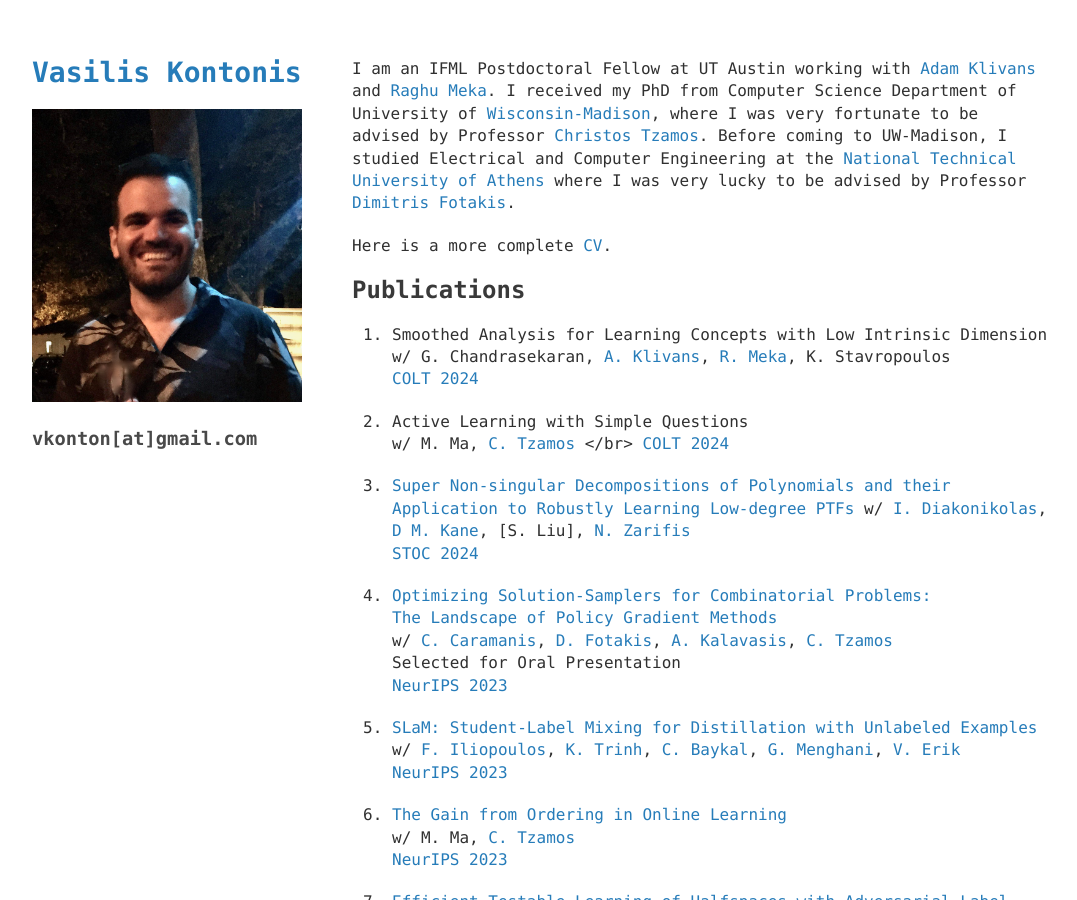
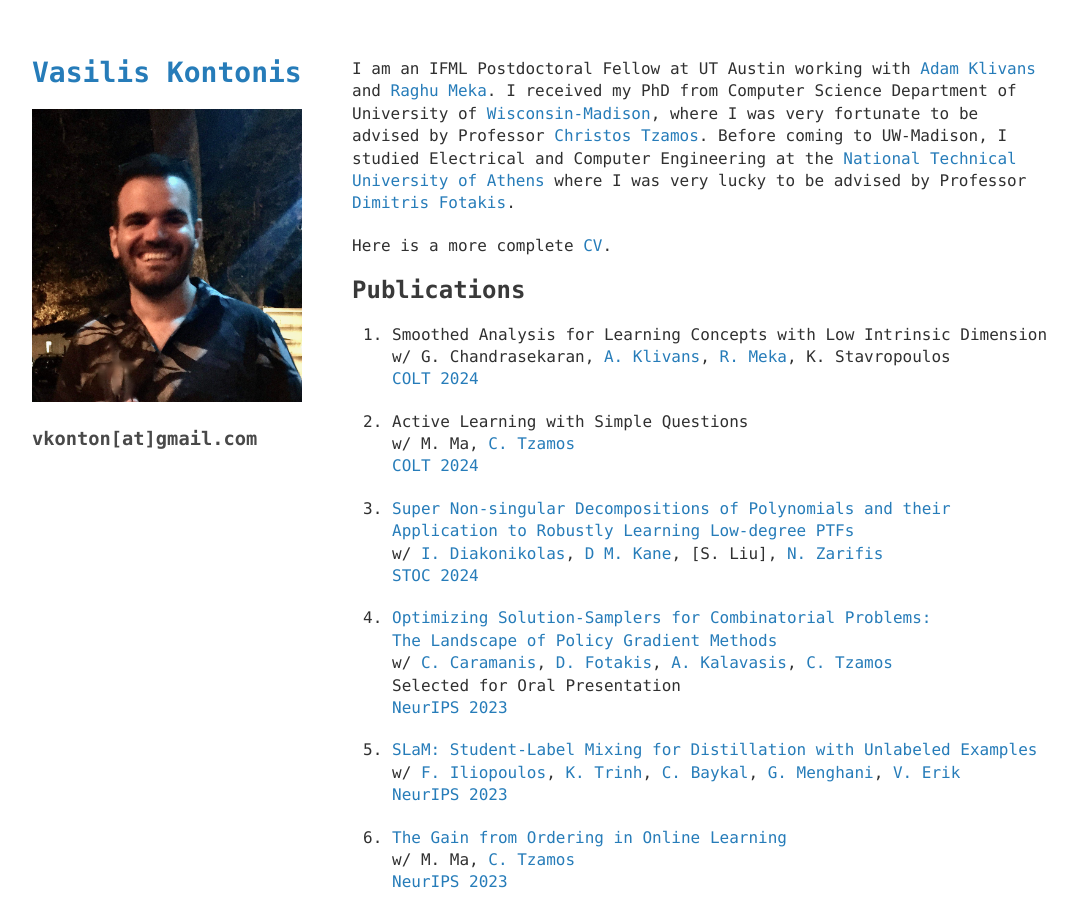
Before and after one commit to vkonton/vkonton.github.io, a Jekyll site: the page built from index.md, in a window 1280 px wide and 900 px high. Shown: the whole window, without its empty margins (98-1175 px from the left). Built offline with Jekyll 4.4.1, drawn with Linux system fonts in a browser that asks for light colours.

Commit message:
Fix line breaks

```diff
--- a/index.md
+++ b/index.md
@@ -26,10 +26,11 @@ Here is a more complete [CV](assets/cv/cv.pdf).
    [COLT 2024](http://learningtheory.org/colt2024/)
 
 1. Active Learning with Simple Questions <br/>
-   w/ M. Ma, [C. Tzamos][tzamos] </br>
+   w/ M. Ma, [C. Tzamos][tzamos] <br/>
    [COLT 2024](http://learningtheory.org/colt2024/)
 
-1. [Super Non-singular Decompositions of Polynomials and their Application to Robustly Learning Low-degree PTFs](https://arxiv.org/html/2404.00529v1)
+1. [Super Non-singular Decompositions of Polynomials and their](https://arxiv.org/html/2404.00529v1) <br/>
+   [Application to Robustly Learning Low-degree PTFs](https://arxiv.org/html/2404.00529v1) <br/>
    w/ [I. Diakonikolas][idiakonikolas], [D M. Kane][kane], [S. Liu], [N. Zarifis][zarifis] <br/>
    [STOC 2024](http://acm-stoc.org/stoc2024/)
 
```
Also changed, not shown: 3 other files.
